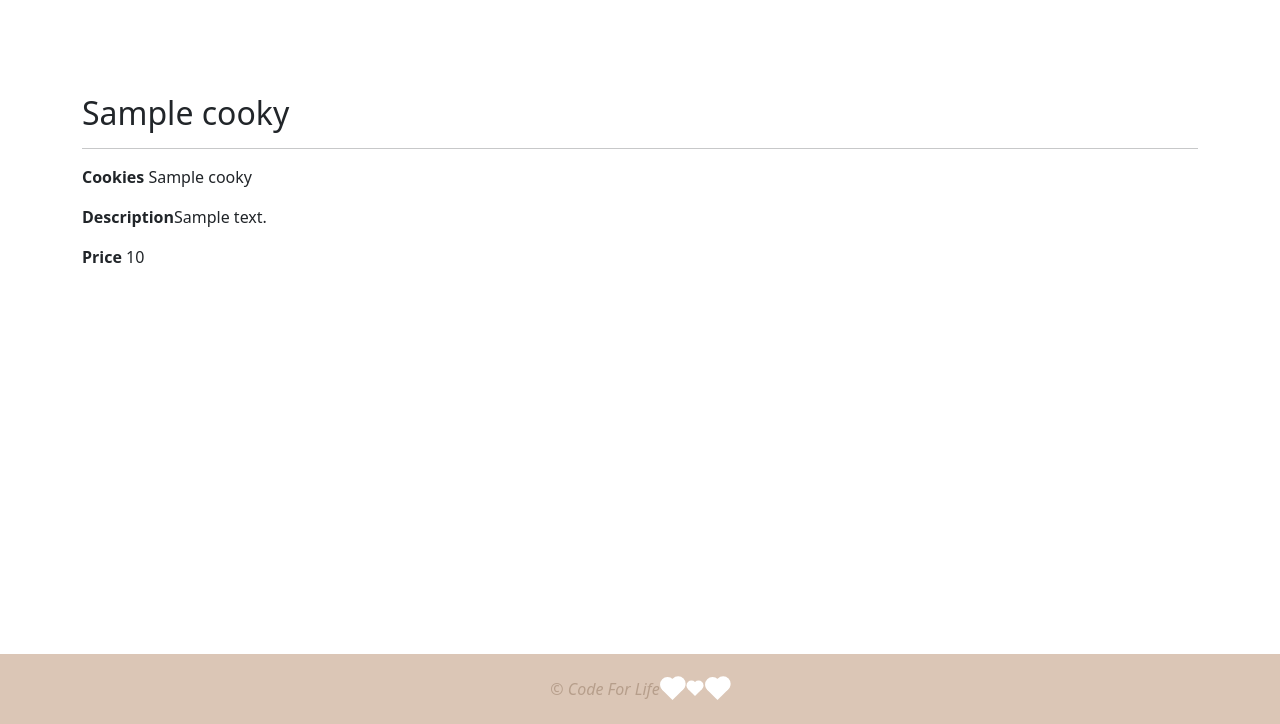
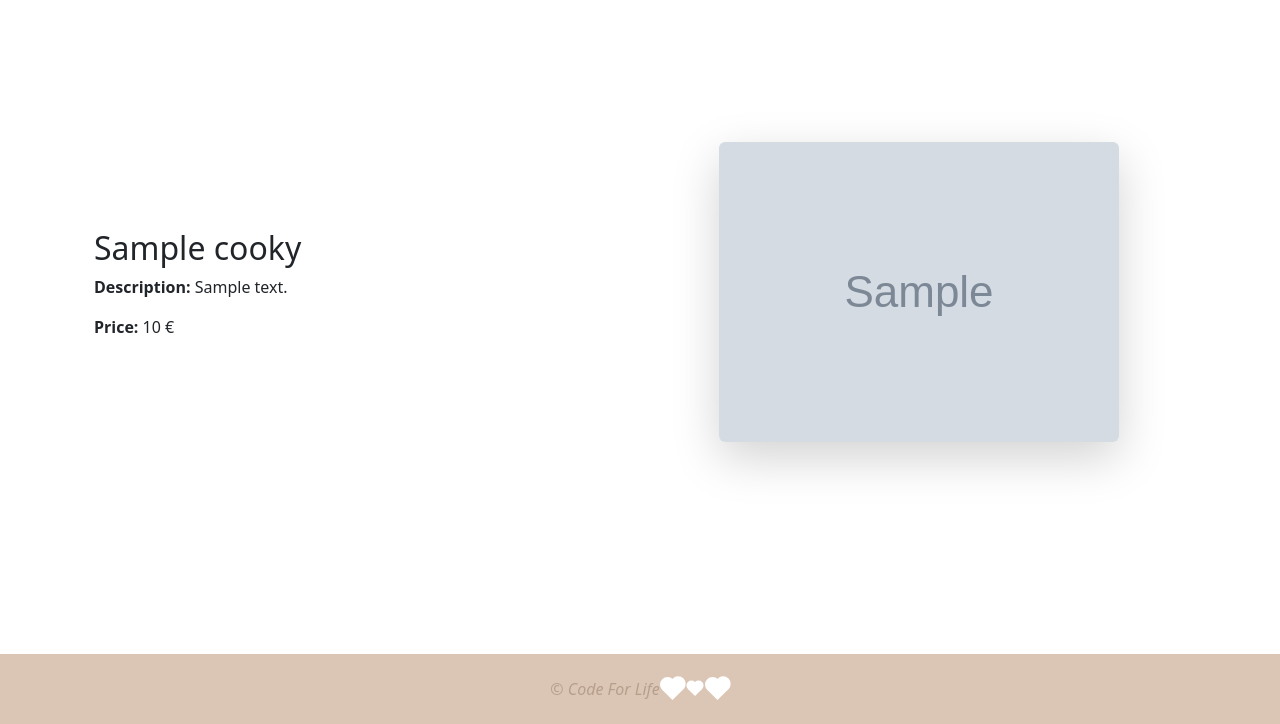
Before and after one commit to Annette3125/sweet_adore_desserts, a Django app: template desserts/templates/desserts/cookies_details.html in a window 1280 px wide. Shown: the part 76-800 px from the top of the page. Run offline with Django 5.2, Linux system fonts and the light colour scheme; the template is opened without the code that fills it: most values are stand-ins (such as "Sample title", 1, 10 or a date in 2020); grey boxes marked "Sample" are stand-in pictures; parts of the project's set-up code (start-up, migrations or seed data) failed here and were passed over.

Commit message:
add image for cookies details in web page. text in the left, image in the right

```diff
--- a/desserts/templates/desserts/cookies_details.html
+++ b/desserts/templates/desserts/cookies_details.html
@@ -5,10 +5,28 @@
 
 {% block content %}
 
-  <h2>{{ cookies.name }}</h2>
-  <hr />
-  <p><strong>Cookies </strong>{{ cookies.name }}</p>
-  <p><strong>Description</strong>{{ cookies.description|safe }}</p>
-  <p><strong>Price </strong>{{ cookies.price }}</p>
+
+
+<div class="container mt-5">
+    <div class="row">
+        <!-- Tekstas kairėje -->
+        <div class="col-md-6 d-flex flex-column justify-content-center">
+            <h2>{{ cookies.name }}</h2>
+            <p><strong>Description:</strong> {{ cookies.description|safe }}</p>
+            <p><strong>Price:</strong> {{ cookies.price }} €</p>
+        </div>
+        <!-- Nuotrauka dešinėje -->
+        <div class="col-md-6 text-center">
+            {% if cookies.image %}
+                <img src="{{ cookies.image.url }}" class="img-fluid rounded shadow-lg" alt="{{ cookies.name }}">
+            {% else %}
+                <img src="{% static 'desserts/img/default.jpg' %}" class="img-fluid rounded shadow-lg" alt="No Image Available">
+            {% endif %}
+        </div>
+    </div>
+</div>
+
+
+
 
 {% endblock content %}
```
